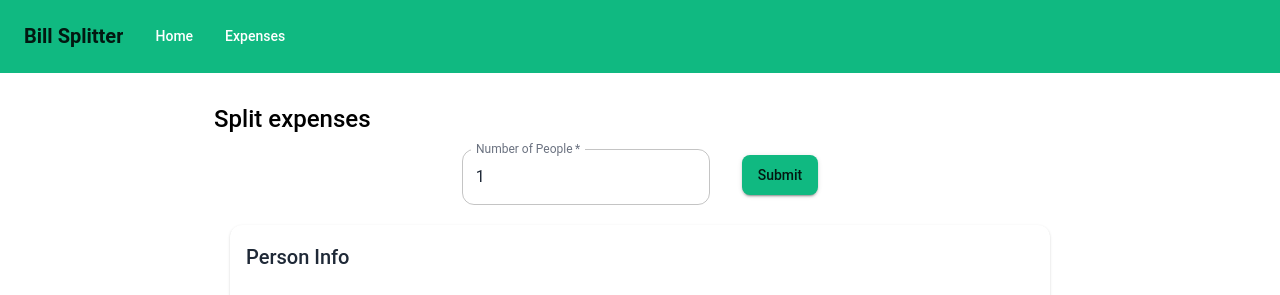
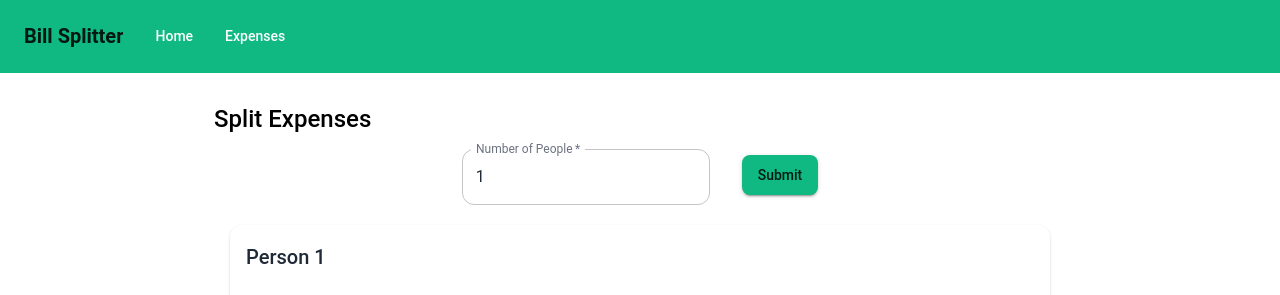
Before and after one commit to Unknownflow/bill-splitter, a React (Vite) app: page /expenses in a window 1280 px wide. Both pictures are taken after a click on the button "Submit". Shown: the top 295 px of the page. Built offline with nearby package versions, Linux system fonts and the light colour scheme.

Commit message:
refactor: made data in PersonCard to be accessible by expenses page

```diff
--- a/src/components/PersonCard.tsx
+++ b/src/components/PersonCard.tsx
@@ -1,12 +1,18 @@
-import { Card, CardContent, TextField, Typography, Button, Box, List, ListItem, ListItemText, IconButton } from '@mui/material'
+import { Box, Button, Card, CardContent, IconButton, List, ListItem, ListItemText, TextField, Typography } from '@mui/material'
 import DeleteIcon from '@mui/icons-material/Delete'
-import { useState, type ChangeEvent } from 'react'
+import { useEffect, useState, type ChangeEvent } from 'react'
+import type { Bill, Person } from '../types/Person'
 
-function PersonCard() {
-  const [name, setName] = useState<string>('')
+type Props = {
+  person: Person
+  onChange: (updatedPerson: Person) => void
+}
+
+function PersonCard({ person, onChange }: Props) {
+  const [name, setName] = useState<string>(person.name || '')
   const [billAmt, setBillAmt] = useState<number>(1)
   const [billDesc, setBillDesc] = useState<string>('')
-  const [bills, setBills] = useState<{ amount: number; desc: string }[]>([])
+  const [bills, setBills] = useState<Bill[]>(person.bills || [])
 
   const [billDescHelperText, setBillDescHelperText] = useState<string>('')
   const [billAmtHelperText, setBillAmtHelperText] = useState<string>('')
@@ -14,24 +20,38 @@ function PersonCard() {
   const [billDescError, setBillDescError] = useState<boolean>(false)
   const [billAmtError, setBillAmtError] = useState<boolean>(false)
 
+  useEffect(() => {
+    onChange({
+      id: person.id,
+      name,
+      bills
+    })
+  }, [bills, name])
+
   const handleAddBill = () => {
-    if (billDesc.length === 0) {
+    let valid = true
+
+    if (billDesc.trim().length === 0) {
       setBillDescError(true)
       setBillDescHelperText('Please enter a bill description.')
+      valid = false
     }
 
     if (isNaN(billAmt) || billAmt <= 0) {
       setBillAmtError(true)
       setBillAmtHelperText('Please enter a valid number greater or equals to 1.')
+      valid = false
     }
 
-    if (!isNaN(billAmt) && billAmt > 0 && billDesc.trim()) {
-      setBills([...bills, { amount: billAmt, desc: billDesc.trim() }])
-      setBillAmt(1)
-      setBillDesc('')
-      setBillAmtError(false)
-      setBillAmtHelperText('')
-    }
+    if (!valid) return
+
+    setBills([...bills, { amount: billAmt, desc: billDesc.trim() }])
+    setBillAmt(1)
+    setBillDesc('')
+    setBillAmtError(false)
+    setBillAmtHelperText('')
+    setBillDescError(false)
+    setBillDescHelperText('')
   }
 
   const handleDeleteBill = (indexToDelete: number) => {
@@ -40,8 +60,7 @@ function PersonCard() {
 
   const handleBillDescriptionChange = (e: ChangeEvent<HTMLInputElement>) => {
     setBillDesc(e.target.value)
-
-    if (billDesc.length > 0) {
+    if (e.target.value.trim().length > 0) {
       setBillDescError(false)
       setBillDescHelperText('')
     }
@@ -50,7 +69,6 @@ function PersonCard() {
   const handleBillAmountChange = (e: ChangeEvent<HTMLInputElement>) => {
     const value = Number(e.target.value)
     setBillAmt(value)
-
     if (value > 0) {
       setBillAmtError(false)
       setBillAmtHelperText('')
@@ -61,7 +79,7 @@ function PersonCard() {
     <Card sx={{ m: 2 }}>
       <CardContent>
         <Typography variant='h6' gutterBottom>
-          Person Info
+          Person {person.id + 1}
         </Typography>
         <TextField fullWidth label='Name' value={name} onChange={(e) => setName(e.target.value)} margin='normal' />
 
--- a/src/pages/Expenses.tsx
+++ b/src/pages/Expenses.tsx
@@ -1,12 +1,13 @@
 import { Box, Button, Container, TextField, Typography } from '@mui/material'
-import { useState, type ChangeEvent } from 'react'
+import { useCallback, useState, type ChangeEvent } from 'react'
 import PersonCard from '../components/PersonCard'
+import type { Person } from '../types/Person'
 
 function Expenses() {
   const [numPeople, setNumPeople] = useState<number>(1)
   const [error, setError] = useState<boolean>(false)
   const [helperText, setHelperText] = useState<string>('')
-  const [people, setPeople] = useState<number[]>([])
+  const [people, setPeople] = useState<Person[]>([])
 
   const handleSubmit = () => {
     if (!numPeople || isNaN(numPeople) || numPeople <= 0) {
@@ -15,7 +16,13 @@ function Expenses() {
     } else {
       setError(false)
       setHelperText('')
-      setPeople(Array.from({ length: numPeople }, (_, i) => i))
+      setPeople(
+        Array.from({ length: numPeople }, (_, i) => ({
+          id: i,
+          name: '',
+          bills: []
+        }))
+      )
     }
   }
 
@@ -29,11 +36,15 @@ function Expenses() {
     }
   }
 
+  const handlePersonChange = useCallback((updatedPerson: Person) => {
+    setPeople((prevPeople) => prevPeople.map((p) => (p.id === updatedPerson.id ? updatedPerson : p)))
+  }, [])
+
   return (
     <Container maxWidth='md'>
       <Box my={2}>
         <Typography variant='h3' component='h1' gutterBottom>
-          Split expenses
+          Split Expenses
         </Typography>
 
         <Box display='flex' alignItems='center' justifyContent='center' gap={4}>
@@ -61,8 +72,8 @@ function Expenses() {
         </Box>
       </Box>
 
-      {people.map((id) => (
-        <PersonCard key={id} />
+      {people.map((person) => (
+        <PersonCard key={person.id} person={person} onChange={handlePersonChange} />
       ))}
     </Container>
   )
--- /dev/null
+++ b/src/types/Person.ts
@@ -0,0 +1,10 @@
+export type Bill = {
+  amount: number
+  desc: string
+}
+
+export type Person = {
+  id: number
+  name: string
+  bills: Bill[]
+}
```
